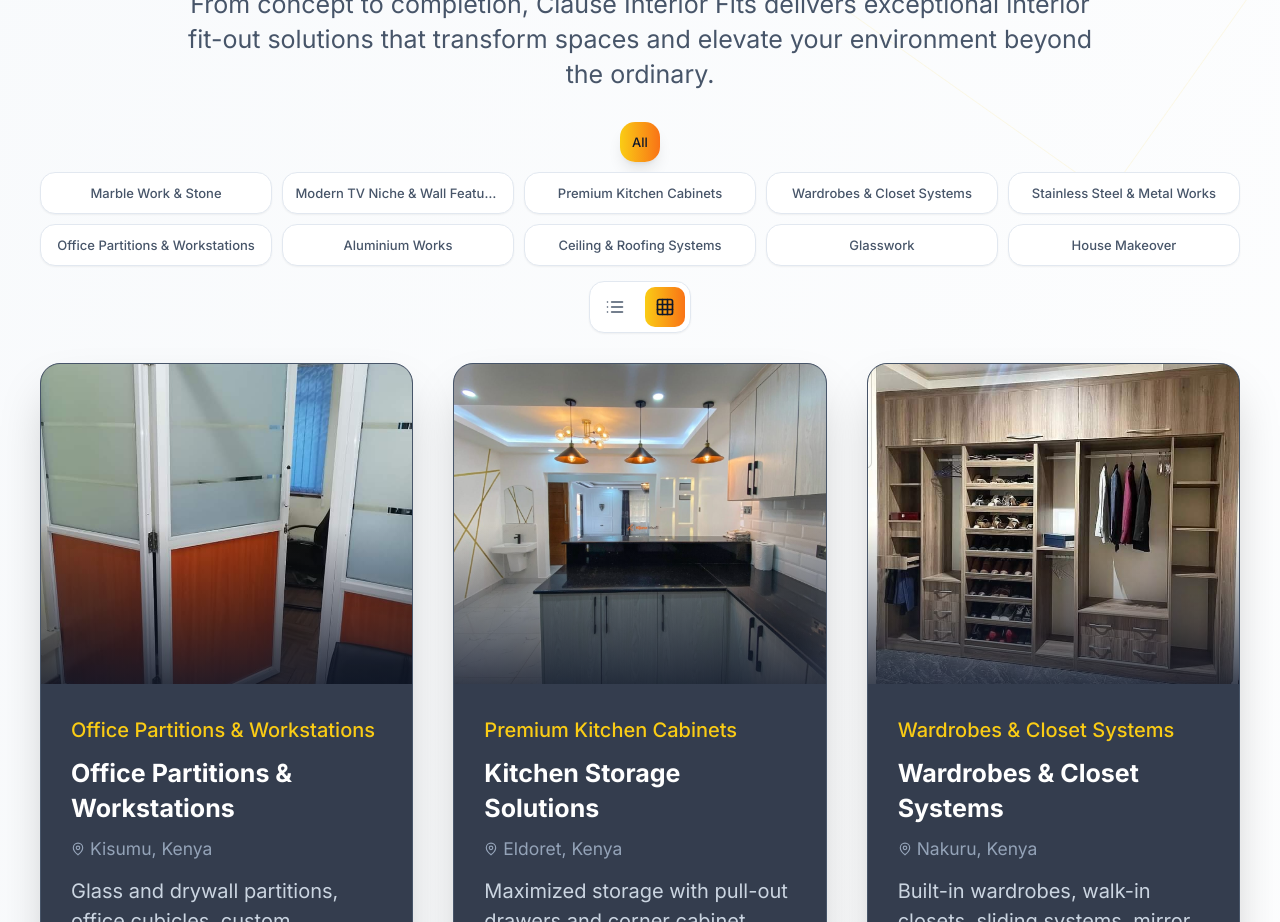
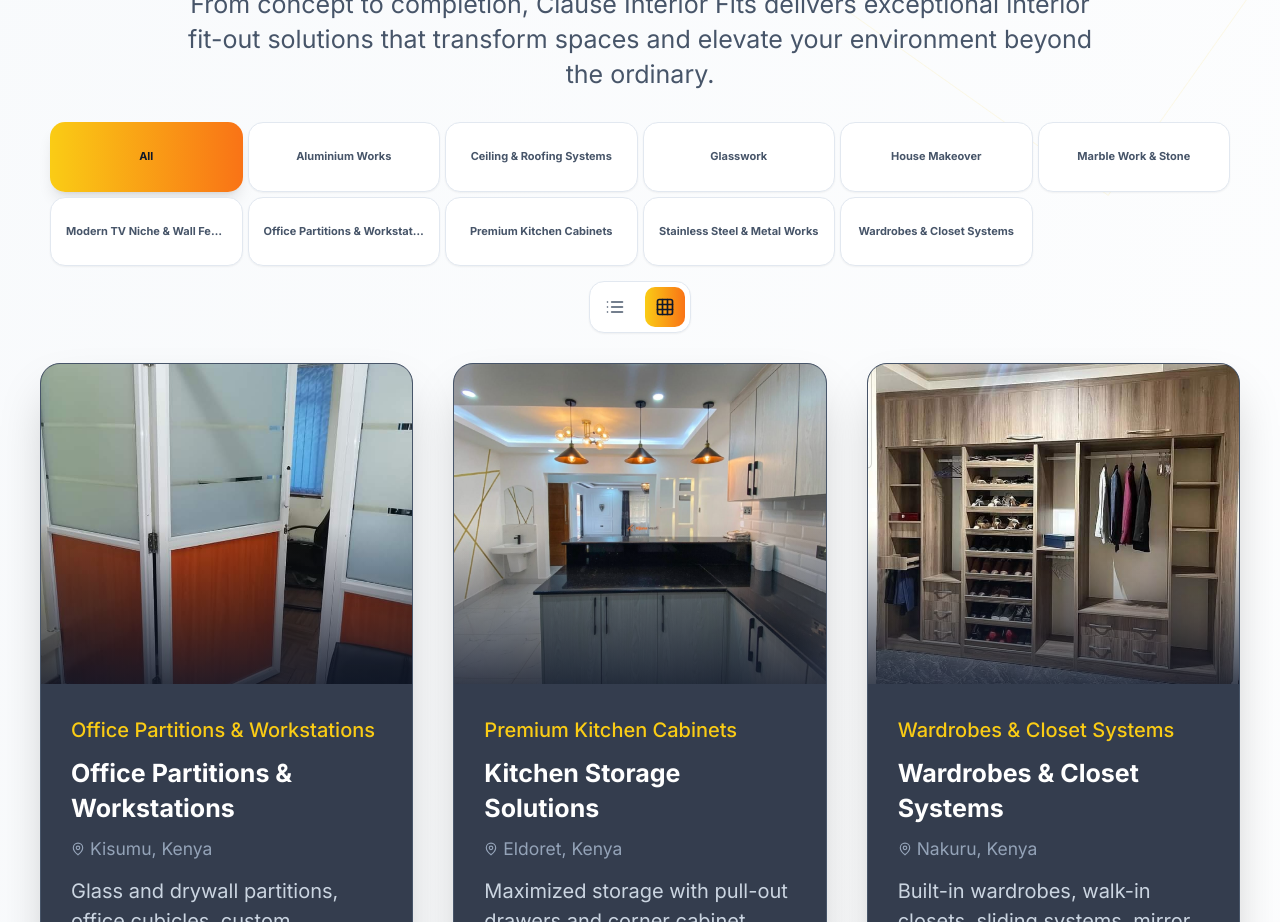
Before and after one commit to kevwasonga/K_Builders, a React (Vite) app: page / in a window 1280 px wide. Shown: the part 2480-3402 px from the top of the page. Built offline with nearby package versions, Linux system fonts and the light colour scheme.

Commit message:
Reduce category font sizes by one step for better fit

```diff
--- a/src/components/Projects.tsx
+++ b/src/components/Projects.tsx
@@ -548,7 +548,7 @@ function Projects() {
   const [clickedCategory, setClickedCategory] = useState(null);
   const [viewMode, setViewMode] = useState('grid');
 
-  const categories = ['All', 'Marble Work & Stone', 'Modern TV Niche & Wall Features', 'Premium Kitchen Cabinets', 'Wardrobes & Closet Systems', 'Stainless Steel & Metal Works', 'Office Partitions & Workstations', 'Aluminium Works', 'Ceiling & Roofing Systems', 'Glasswork', 'House Makeover'];
+  const categories = ['All', 'Aluminium Works', 'Ceiling & Roofing Systems', 'Glasswork', 'House Makeover', 'Marble Work & Stone', 'Modern TV Niche & Wall Features', 'Office Partitions & Workstations', 'Premium Kitchen Cabinets', 'Stainless Steel & Metal Works', 'Wardrobes & Closet Systems'];
 
   const shuffleArray = (array) => {
     const shuffled = [...array];
@@ -633,11 +633,11 @@ function Projects() {
           </p>
 
           {/* Filter Buttons */}
-          <div className="mt-3 sm:mt-4 md:mt-6 max-w-5xl mx-auto">
-            <div className="flex flex-wrap justify-center gap-2">
+          <div className="mt-3 sm:mt-4 md:mt-6 w-full max-w-7xl mx-auto px-2">
+            <div className="grid grid-cols-2 tablet:grid-cols-6 gap-0.5 tablet:gap-1">
               <button
                 onClick={() => { setActiveFilter('All'); setClickedCategory(null); }}
-                className={`w-full tablet:w-auto px-1 py-1.5 text-[7px] xs:text-[8px] tablet:px-1.5 tablet:py-2 tablet:text-[10px] md:px-2 md:py-2 md:text-xs lg:px-2.5 lg:text-[13px] rounded-lg tablet:rounded-xl font-medium transition-all duration-300 whitespace-nowrap mb-2 tablet:mb-0 ${
+                className={`px-1.5 py-2 text-[7px] xs:text-[8px] tablet:px-2 tablet:py-3.5 tablet:text-[9px] md:px-2.5 md:py-4 md:text-[10px] lg:px-3 lg:py-5 lg:text-[11px] rounded-lg tablet:rounded-xl font-bold transition-all duration-300 whitespace-nowrap overflow-hidden text-ellipsis ${
                   clickedCategory === null
                     ? 'bg-gradient-to-r from-yellow-400 to-orange-500 text-slate-900 shadow-lg'
                     : 'bg-white text-slate-600 hover:bg-slate-50 border border-slate-200 shadow-sm'
@@ -645,13 +645,11 @@ function Projects() {
               >
                 All
               </button>
-            </div>
-            <div className="grid grid-cols-2 tablet:grid-cols-5 lg:grid-cols-5 justify-center gap-2 mt-2 tablet:mt-2">
-              {categories.slice(1, 6).map((category) => (
+              {categories.slice(1).map((category) => (
                 <button
                   key={category}
                   onClick={() => { setActiveFilter(category); setClickedCategory(category); }}
-                  className={`px-1 py-1.5 text-[7px] xs:text-[8px] tablet:px-1.5 tablet:py-2 tablet:text-[10px] md:px-2 md:py-2 md:text-xs lg:px-2.5 lg:text-[13px] rounded-lg tablet:rounded-xl font-medium transition-all duration-300 leading-tight whitespace-nowrap overflow-hidden text-ellipsis ${
+                  className={`px-1.5 py-2 text-[7px] xs:text-[8px] tablet:px-2 tablet:py-3.5 tablet:text-[9px] md:px-2.5 md:py-4 md:text-[10px] lg:px-3 lg:py-5 lg:text-[11px] rounded-lg tablet:rounded-xl font-bold transition-all duration-300 whitespace-nowrap overflow-hidden text-ellipsis ${
                     clickedCategory === category
                       ? 'bg-gradient-to-r from-yellow-400 to-orange-500 text-slate-900 shadow-lg'
                       : 'bg-white text-slate-600 hover:bg-slate-50 border border-slate-200 shadow-sm'
@@ -661,38 +659,6 @@ function Projects() {
                 </button>
               ))}
             </div>
-            <div className="grid grid-cols-2 tablet:grid-cols-3 lg:grid-cols-5 justify-center gap-2 mt-2">
-              {categories.slice(6, 11).map((category) => (
-                <button
-                  key={category}
-                  onClick={() => { setActiveFilter(category); setClickedCategory(category); }}
-                  className={`px-1 py-1.5 text-[7px] xs:text-[8px] tablet:px-1.5 tablet:py-2 tablet:text-[10px] md:px-2 md:py-2 md:text-xs lg:px-2.5 lg:text-[13px] rounded-lg tablet:rounded-xl font-medium transition-all duration-300 leading-tight whitespace-nowrap overflow-hidden text-ellipsis ${
-                    clickedCategory === category
-                      ? 'bg-gradient-to-r from-yellow-400 to-orange-500 text-slate-900 shadow-lg'
-                      : 'bg-white text-slate-600 hover:bg-slate-50 border border-slate-200 shadow-sm'
-                  }`}
-                >
-                  {category}
-                </button>
-              ))}
-            </div>
-            {categories.length > 11 && (
-              <div className="grid grid-cols-2 tablet:grid-cols-3 lg:grid-cols-5 justify-center gap-2 mt-2">
-                {categories.slice(11).map((category) => (
-                  <button
-                    key={category}
-                    onClick={() => { setActiveFilter(category); setClickedCategory(category); }}
-                    className={`px-1 py-1.5 text-[7px] xs:text-[8px] tablet:px-1.5 tablet:py-2 tablet:text-[10px] md:px-2 md:py-2 md:text-xs lg:px-2.5 lg:text-[13px] rounded-lg tablet:rounded-xl font-medium transition-all duration-300 leading-tight whitespace-nowrap overflow-hidden text-ellipsis ${
-                      clickedCategory === category
-                        ? 'bg-gradient-to-r from-yellow-400 to-orange-500 text-slate-900 shadow-lg'
-                        : 'bg-white text-slate-600 hover:bg-slate-50 border border-slate-200 shadow-sm'
-                    }`}
-                  >
-                    {category}
-                  </button>
-                ))}
-              </div>
-            )}
           </div>
 
           {/* View Mode Toggle */}
```
